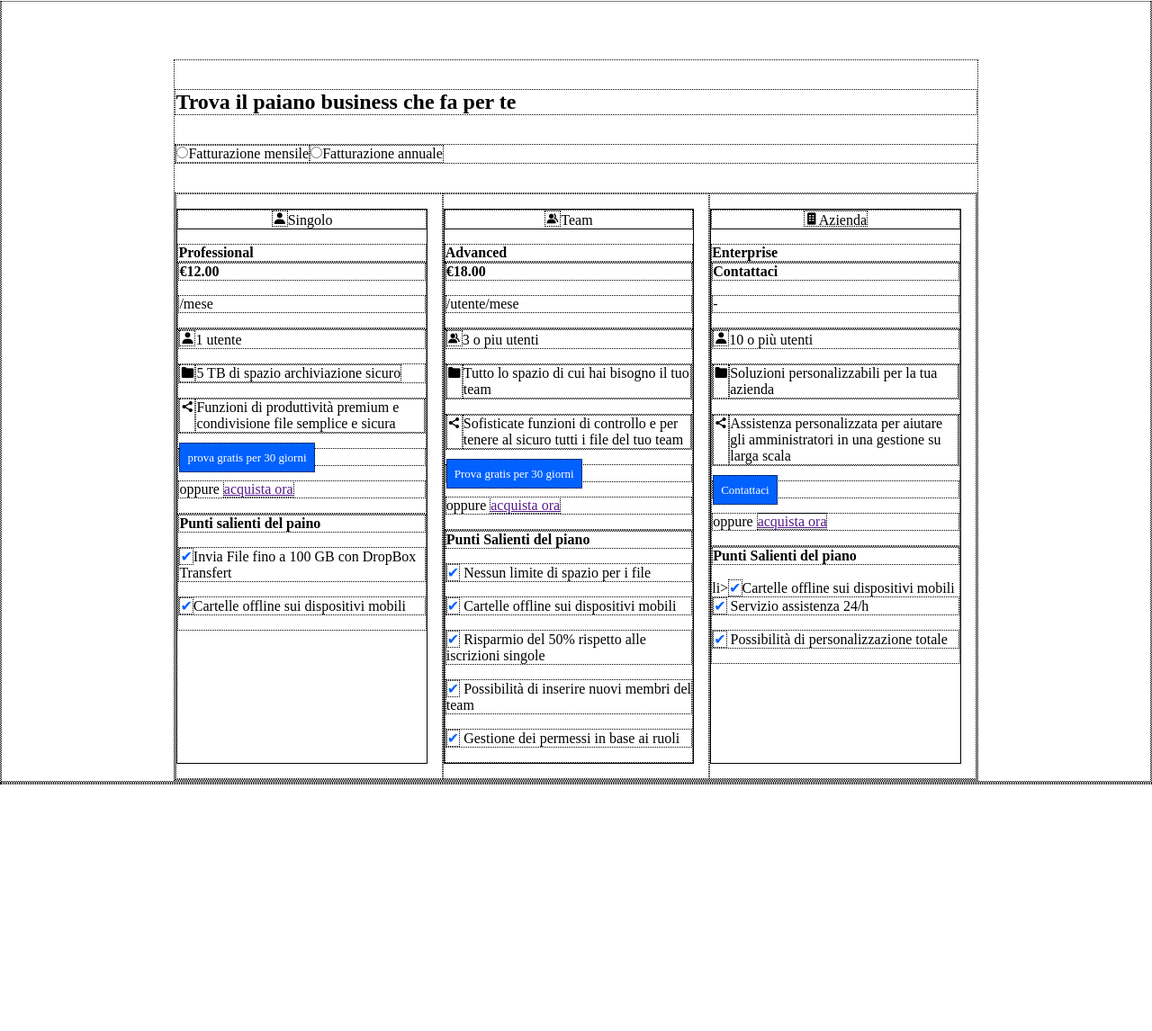
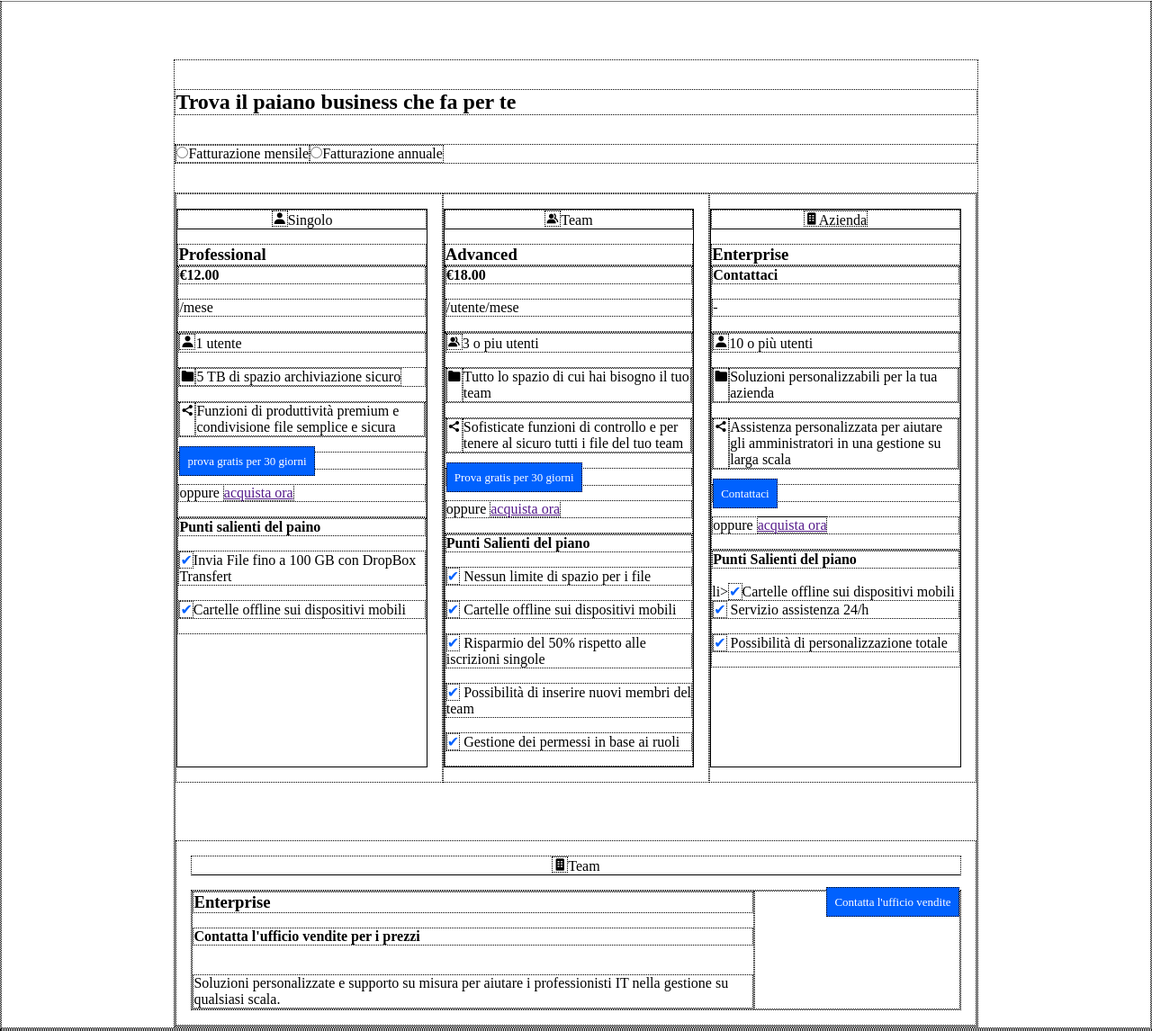
Before and after one commit to EduardCancel/htmlcss-dropbox, a plain HTML site: page index.html in a window 1280 px wide. Shown: the part 845-1991 px from the top of the page at 90% size. Before the commit the page ends 1717 px from the top, so only its background shows below. Drawn offline with nearby package versions, Linux system fonts and the light colour scheme.

Commit message:
column four add css for column

```diff
--- a/index.html
+++ b/index.html
@@ -81,7 +81,7 @@
                     <div class="col-4">
                         <div class="card">
                             <div class="top-card"><i class="bx bxs-user"></i>Singolo</div>
-                            <h4> Professional</h4>
+                            <h3> Professional</h3>
                             <ul class="l-none">
                                 <li class="bold">&euro;12.00</li>
                                 <li>/mese</li>
@@ -111,7 +111,7 @@
                     <div class="col-4">
                         <div class="card">
                             <div class="top-card"><i class="bx bxs-group"></i>Team</div>
-                            <h4>Advanced</h4>
+                            <h3>Advanced</h3>
                             <ul class="l-none">
                                 <li class="bold">&euro;18.00</li>
                                 <li>/utente/mese</li>
@@ -148,7 +148,7 @@
                     <div class="col-4">
                         <div class="card">
                             <div class="top-card"><i class="bx bxs-building">Azienda</i></div>
-                            <h4>Enterprise</h4>
+                            <h3>Enterprise</h3>
                                 <ul class="l-none">
                                     <li class="bold">Contattaci</li>
                                     <li>-</li>
@@ -178,6 +178,24 @@
                                 </ul>
                         </div>
                     </div>
+                    <!-- /column Enterprise -->
+
+                    <div class="col-12">
+                        <div class="top-card"><i class="bx bxs-building"></i>Team</div>
+                        <ul class="d-flex l-none">
+                            <li>
+                                <h3 class="bold">Enterprise</h3>
+                                <h4>Contatta l'ufficio vendite per i prezzi</h4>
+                                <p>
+                                    Soluzioni personalizzate e supporto su misura per aiutare i professionisti IT nella gestione su qualsiasi scala.
+                                </p>
+                            </li>
+                            <li id="button-1"><a class="light-btn" href="">Contatta l'ufficio vendite</a></li>
+                        </ul>
+                    </div>
+                    <!-- /column Enterprise-2 -->
+
+
                 </div>
             </div>
         </section>
--- a/style/style.css
+++ b/style/style.css
@@ -267,5 +267,35 @@ header{
                 margin-bottom: 1rem;
             }
         }
+
+        .col-12{
+
+            border: 1px soldi;
+            margin-top: 4rem;
+        }
+
+        .top-card{
+            text-align: center;
+            margin-bottom: 1rem;
+            border-bottom: 1px solid;
+        }
+
+        ul{
+            h3{
+                margin-bottom: 1rem;
+            }
+
+            h4{
+                margin-bottom: 2rem;
+            }
+
+
+            #button-1{
+                width: 30%;
+                padding-top: 2px;
+                text-align: end;
+            }
+        }
+
     }
 }
```
